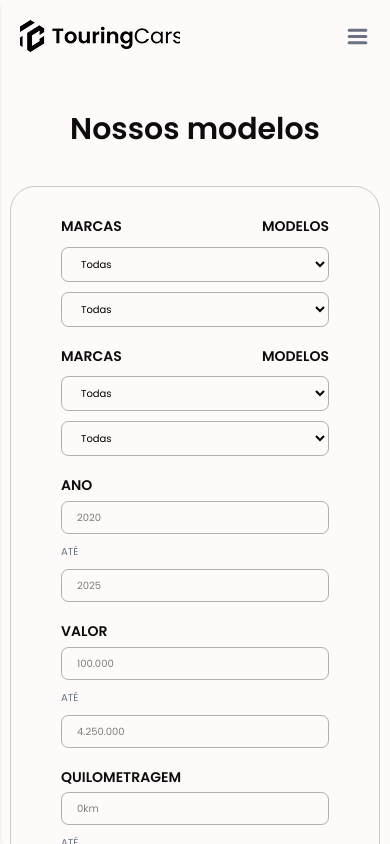
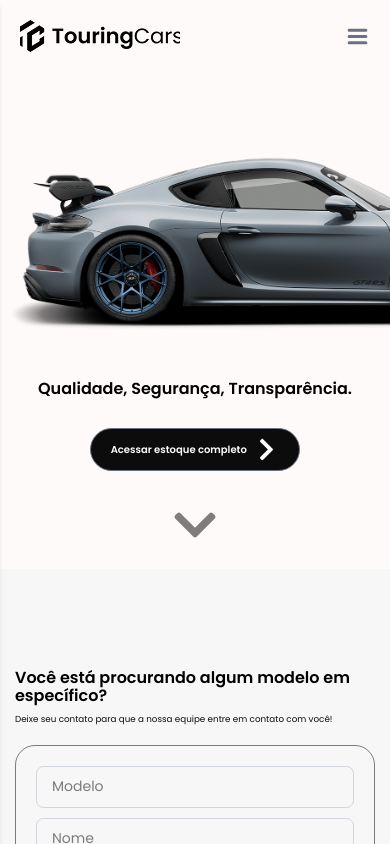
Before and after one commit to gnumobin/CarShop, a React (Vite) app: page / in a window 390 px wide. Shown: the top 844 px of the page. Built offline with nearby package versions, Linux system fonts and the light colour scheme; no server answers.

Commit message:
Build HomePage: HeroSection

```diff
--- a/src/App.jsx
+++ b/src/App.jsx
@@ -1,10 +1,11 @@
 import { Routes, Route } from "react-router";
-import HomePage from "./pages/HomePage";
 import Footer from "./components/Footer";
 import CtaForm from "./components/CtaForm";
 import Header from "./components/Header";
 import { CircleArrow as ScrollUpButton } from "react-scroll-up-button";
 import CarPage from "./pages/CarPage";
+import CarsPage from "./pages/CarsPage";
+import HomePage from "./pages/HomePage";
 
 function App() {
   return (
@@ -12,6 +13,7 @@ function App() {
       <Header />
       <Routes>
         <Route path="/" element={<HomePage />} />
+        <Route path="/cars" element={<CarsPage />} />
         <Route path="/car/:id" element={<CarPage />} />
       </Routes>
       <CtaForm />
--- a/src/components/Header.jsx
+++ b/src/components/Header.jsx
@@ -49,7 +49,7 @@ function Header() {
           <NavLink href="/" isActive={isActive("/")} onClick={closeMenu}>
             Sobre
           </NavLink>
-          <NavLink href="/car" isActive={isActive("/car")} onClick={closeMenu}>
+          <NavLink href="/cars" isActive={isActive("/cars")} onClick={closeMenu}>
             Contate
           </NavLink>
           <NavLink href="/anunciar" isActive={isActive("/anunciar")} onClick={closeMenu}>
@@ -93,7 +93,7 @@ function Header() {
           <NavLink href="/" isActive={isActive("/")} onClick={closeMenu}>
             Sobre
           </NavLink>
-          <NavLink href="/car" isActive={isActive("/car")} onClick={closeMenu}>
+          <NavLink href="/cars" isActive={isActive("/cars")} onClick={closeMenu}>
             Contate
           </NavLink>
           <NavLink href="/anunciar" isActive={isActive("/anunciar")} onClick={closeMenu}>
--- a/src/components/HeroSection.jsx
+++ b/src/components/HeroSection.jsx
@@ -1,10 +1,9 @@
 import { FaChevronDown } from "react-icons/fa";
-import Pic from "../assets/img/car2.png";
 
 const HeroSection = ({data}) => {
   return (
     <section className="">
-      <div className="flex flex-col md:flex-row items-center justify-between sm:pl-[5.5rem] pt-20 px-10 xl:pt-0">
+      <div className="flex flex-col md:flex-row items-center justify-between sm:pl-[5.5rem] pt-20 px-10 xl:pt-0 mt-20 xl:mt-0">
         {/* Left Side - Text Information */}
         <div className="w-full md:w-1/2 lg:w-5/12 mb-6 md:mb-0 text-center md:text-left">
           <h2 className="text-lg sm:text-[2.4rem] font-extrabold uppercase mb-[1rem] text-line tracking-widest">
--- /dev/null
+++ b/src/components/HomeHero.jsx
@@ -0,0 +1,35 @@
+import Pic from "../assets/img/main.png";
+import { FaChevronDown, FaChevronRight } from "react-icons/fa";
+
+const HomeHero = () => {
+  return (
+    <section className="py-8 md:py-16">
+      <div className="mx-auto md:pl-[6rem] flex flex-col-reverse md:flex-row items-center justify-between gap-[1rem]">
+        {/* Left Side (Text and Button) */}
+        <div className="w-full md:w-1/2 mt-8 md:mt-0 text-center md:text-left">
+          <h1 className="text-2xl md:text-4xl xl:text-[7.5rem] font-extrabold leading-tight mb-4">
+            Qualidade, Segurança, Transparência.
+          </h1>
+          <button className="bg-primary text-white hover:bg-gray-500 md:text-[2.3rem] font-semibold hover:text-white py-[.8rem] px-[2rem] border border-gray-500 hover:border-transparent rounded-full flex items-center gap-3 mt-[3rem] mx-auto md:mx-0">
+            Acessar estoque completo <FaChevronRight size={25} />
+          </button>
+        </div>
+
+        {/* Right Side (Car Image) */}
+        <div className="w-full md:w-1/2 mb-8 md:mb-0">
+          <img
+            src={Pic}
+            alt="Car Image"
+            className="w-full h-95 md:h-160 object-cover"
+          />
+        </div>
+      </div>
+
+      <div className="flex justify-center text-[4.8rem] text-line mt-[3rem]">
+        <FaChevronDown />
+      </div>
+    </section>
+  );
+};
+
+export default HomeHero;
--- /dev/null
+++ b/src/pages/CarsPage.jsx
@@ -0,0 +1,18 @@
+import CarList from "../components/Car/CarList";
+import FilterForm from "../components/FilterForm";
+
+function CarsPage() {
+  return (
+    <>
+      <h1 className="container text-5xl md:text-[4.2rem] font-semibold text-primary my-[4rem] md:my-[8rem] text-center md:text-left">
+        Nossos modelos
+      </h1>
+      <div className="md:flex items-start gap-[3rem] container mb-[10rem] space-y-10 ">
+        <FilterForm />
+        <CarList />
+      </div>
+    </>
+  );
+}
+
+export default CarsPage;
--- a/src/pages/HomePage.jsx
+++ b/src/pages/HomePage.jsx
@@ -1,18 +1,11 @@
-import CarList from "../components/Car/CarList";
-import FilterForm from "../components/FilterForm";
+import HomeHero from "../components/HomeHero"
 
 function HomePage() {
   return (
-    <>
-      <h1 className="container text-5xl md:text-[4.2rem] font-semibold text-primary my-[4rem] md:my-[8rem] text-center md:text-left">
-        Nossos modelos
-      </h1>
-      <div className="md:flex items-start gap-[3rem] container mb-[10rem] space-y-10 ">
-        <FilterForm />
-        <CarList />
-      </div>
-    </>
-  );
+    <div>
+        <HomeHero />
+    </div>
+  )
 }
 
-export default HomePage;
+export default HomePage
```
Also changed, not shown: src/assets/img/main.png (added).
